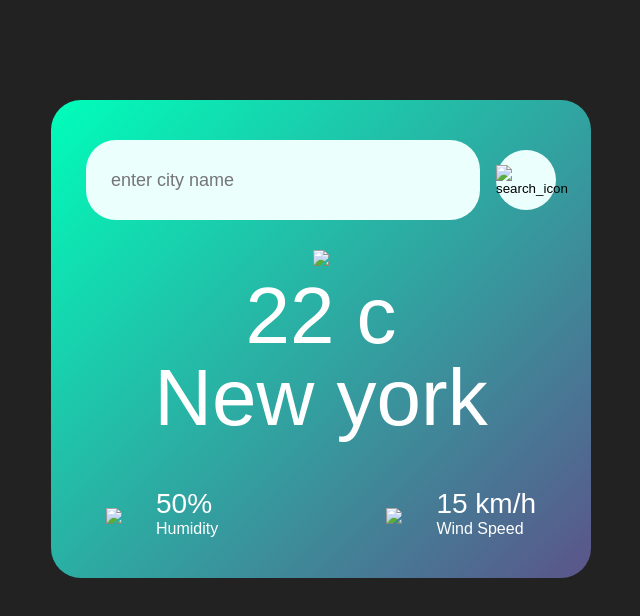
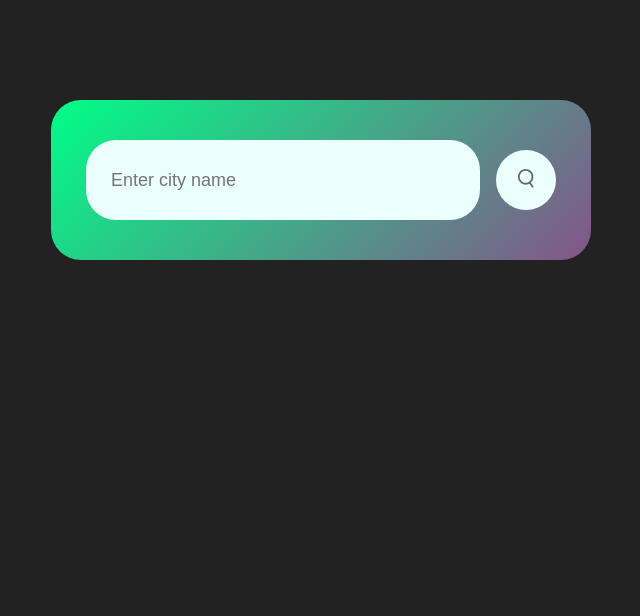
Before and after one commit to SaifOver9000/JavaScript-weatherapplication, a plain HTML site: page index.html in a window 1280 px wide. Shown: the whole page, without its empty margins (319-959 px from the left). Drawn offline with Linux system fonts and the light colour scheme.

Commit message:
logic and images
Added the logic to change images based ion the weather type provided by the api.

```diff
--- a/index.html
+++ b/index.html
@@ -7,31 +7,33 @@
     <link rel="stylesheet" href="style.css">
     <script src="script.js"></script>
 </head>
-<body> <!--Please add more options and pieces of datat to the application to make it more unique-->
-    <div class="card">
-        <div class="search">
-            <input type="text" placeholder="enter city name" spellcheck="false">
-            <button><img src="images/search.png" alt="search_icon"></button>
+
+<!--I want to add more features, like the sunsise and sunset times as well as other features-->
+<body> <!-- The main body of the HTML document -->
+    <div class="card"> <!-- A container for the weather card -->
+        <div class="search"> <!-- A container for the search input and button -->
+            <input type="text" placeholder="Enter city name" spellcheck="false"> <!-- The input field for entering the city name -->
+            <button><img src="images/search.png" alt="search_icon"></button> <!-- The search button -->
         </div>
-        <div class="weather">
-            <img src="images/rain.png" class="weather-icon">
-            <h1 class="temp">22 c</h1>
-            <h2 class="city">New york</h2>
-            <div class="details">
+        <div class="weather"> <!-- A container for the weather information -->
+            <img src="images/rain.png" class="weather-icon"> <!-- The weather icon -->
+            <h1 class="temp">22 c</h1> <!-- The temperature value -->
+            <h2 class="city">New york</h2> <!-- The city name -->
+            <div class="details"> <!-- A container for additional weather details -->
 
-                <div class="col">
-                    <img src="images/humidity.png">
+                <div class="col"> <!-- A column for humidity information -->
+                    <img src="images/humidity.png"> <!-- The humidity icon -->
                     <div>
-                        <p class="humidity">50%</p>
-                        <p>Humidity</p>
+                        <p class="humidity">50%</p> <!-- The humidity value -->
+                        <p>Humidity</p> <!-- The label for humidity -->
                     </div>
                 </div>
 
-                <div class="col">
-                    <img src="images/wind.png">
+                <div class="col"> <!-- A column for wind speed information -->
+                    <img src="images/wind.png"> <!-- The wind speed icon -->
                     <div>
-                        <p class="wind">15 km/h</p>
-                        <p>Wind Speed</p>
+                        <p class="wind">15 km/h</p> <!-- The wind speed value -->
+                        <p>Wind Speed</p> <!-- The label for wind speed -->
                     </div>
                 </div>
 
--- a/script.js
+++ b/script.js
@@ -1,10 +1,52 @@
-const API_KEY ="f34e47dc824777c234bbd77922b7bb53";
-const API_URL ="https://api.openweathermap.org/data/2.5/weather?units=metric&q=wolfville";
+document.addEventListener("DOMContentLoaded", function() {
+    // DOMContentLoaded event listener to ensure the code runs after the HTML document has been completely loaded
 
+    const API_KEY ="f34e47dc824777c234bbd77922b7bb53";
+    const API_URL ="https://api.openweathermap.org/data/2.5/weather?units=metric&q=";
 
-async function checkWeather(){
-    const response = await fetch(API_URL + `&appid=${API_KEY}`);
-    var data = await response.json();
+    const searchBox = document.querySelector(".search input");
+    const searchBtn = document.querySelector(".search button");
+    const weatherIcon = document.querySelector(".weather-icon");
 
-    console.log(data)
-}
+    /**
+     * Fetches weather data for a given city and updates the HTML elements with the weather information.
+     * @param {string} city - The name of the city for which weather data is to be fetched.
+     * @returns {Promise<void>} - A promise that resolves once the weather data is fetched and the HTML elements are updated.
+     */
+    async function checkWeather(city){
+        // Function to fetch weather data for a given city
+
+        const response = await fetch(API_URL + city +`&appid=${API_KEY}`);
+        // Fetches weather data from the OpenWeatherMap API using the provided city name and API key
+
+        var data = await response.json();
+        // Parses the response data as JSON
+
+        console.log(data)
+
+        // Updates the HTML elements with the weather information
+        document.querySelector(".city").innerHTML = data.name;
+        document.querySelector(".temp").innerHTML = Math.round(data.main.temp) + "°C";
+        document.querySelector(".humidity").innerHTML = data.main.humidity + "%";
+        document.querySelector(".wind").innerHTML = data.wind.speed + " km/h";
+
+        // Sets the weather icon based on the weather condition
+        if(data.weather[0].main == "Clear"){
+            weatherIcon.src = "images/clear.png";
+        }
+        else if(data.weather[0].main == "Clouds"){
+            weatherIcon.src = "images/clouds.png";
+        }
+        // ... and so on for other weather conditions
+
+        document.querySelector(".weather").style.display = "block";
+        // Displays the weather information by setting the display property of the weather element to "block"
+    }
+
+    searchBtn.addEventListener("click", () => {
+        // Event listener for the search button click
+
+        checkWeather(searchBox.value);
+        // Calls the checkWeather function with the value entered in the search input box
+    });
+});
--- a/style.css
+++ b/style.css
@@ -10,7 +10,7 @@ body{
 .card{
     width: 90%;
     max-width: 470px;
-    background: linear-gradient(135deg, #00feba, #5b548a);
+    background: linear-gradient(135deg, #00fe87, #85548a);
     color: #fff;
     margin: 100px auto 0;
     border-radius: 30px;
@@ -22,6 +22,8 @@ body{
     display:  flex;
     align-items: center;
     justify-content: space-between;
+
+
 }
 
 .search input{
@@ -87,3 +89,6 @@ body{
     font-size: 28px;
     margin-top: -6px;
 }
+.weather{
+    display: none;
+}
```
Also changed, not shown: images/clear.png (added), images/clouds.png (added), images/drizzle.png (added), images/humidity.png (added), images/mist.png (added), images/rain.png (added), images/search.png (added), images/snow.png (added), images/wind.png (added).
